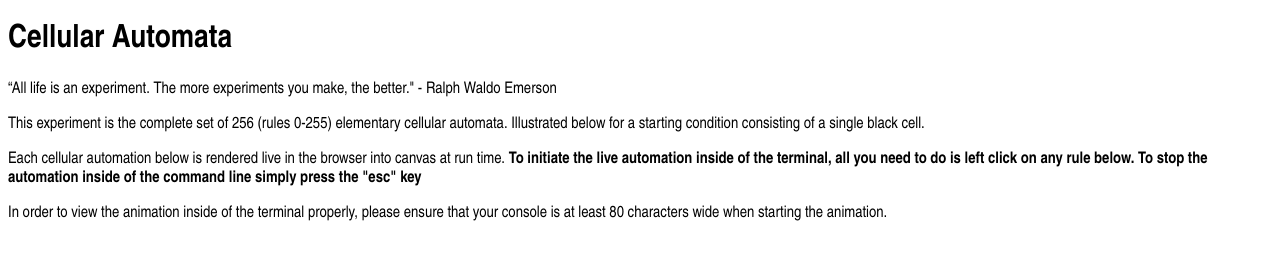
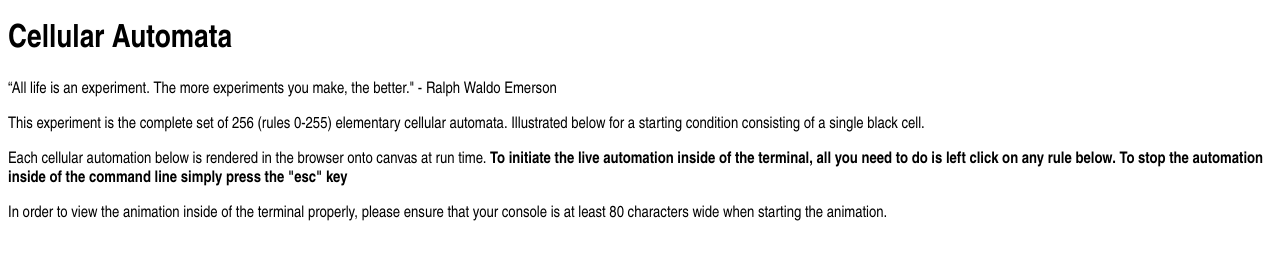
Before and after one commit to smori1983/cellular-automata-cli, a website: page public/index.html in a window 1280 px wide. Drawn offline with nearby package versions, Linux system fonts and the light colour scheme; no server answers.

Commit message:
updated index text

```diff
--- a/public/index.html
+++ b/public/index.html
@@ -30,7 +30,7 @@
   <h1>Cellular Automata</h1>
     <p>“All life is an experiment. The more experiments you make, the better." - Ralph Waldo Emerson</p>
     <p>This experiment is the complete set of 256 (rules 0-255) elementary cellular automata. Illustrated below for a starting condition consisting of a single black cell.</p>
-    <p>Each cellular automation below is rendered live in the browser into canvas at run time. <b>To initiate the live automation inside of the terminal, all you need to do is left click on any rule below. To stop the automation inside of the command line simply press the "esc" key</b></p>
+    <p>Each cellular automation below is rendered in the browser onto canvas at run time. <b>To initiate the live automation inside of the terminal, all you need to do is left click on any rule below. To stop the automation inside of the command line simply press the "esc" key</b></p>
     <p>In order to view the animation inside of the terminal properly, please ensure that your console is at least 80 characters wide when starting the animation.</p>
     <div class="rule" ng-repeat="rule in rules">
       <div id="ruleContainer-{{rule.id}}">
```
